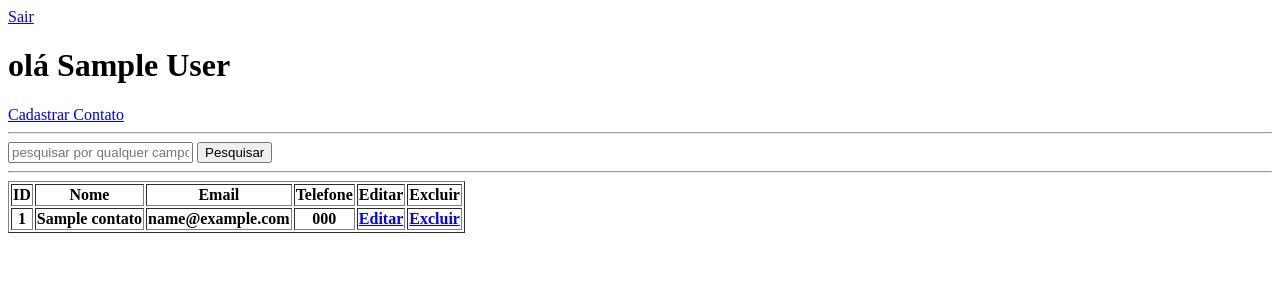
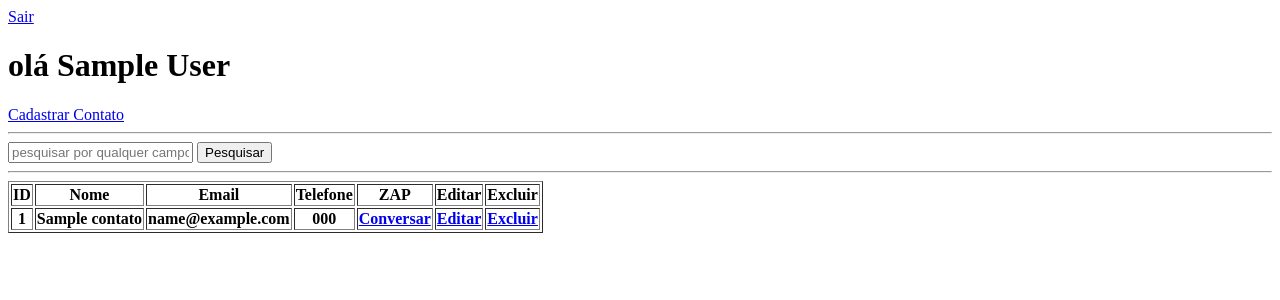
Before and after one commit to HerikCosmo/contatos-agenda, a PHP site: page / in a window 1280 px wide. Shown: the top 300 px of the page. Run offline with PHP 8.4, Linux system fonts and the light colour scheme; the visitor is signed in with stand-in values (Sample User, id 1); tables that the repository leaves empty or names only in its code hold one stand-in row (values such as "Sample post"); lists and menus that the app fills with data are empty.

Commit message:
enviar mensagem para whatsapp

```diff
--- a/index.php
+++ b/index.php
@@ -27,6 +27,7 @@
                 <th>Nome</th>
                 <th>Email</th>
                 <th>Telefone</th>
+                <th>ZAP</th>
                 <th>Editar</th>
                 <th>Excluir</th>
             </tr>
@@ -38,6 +39,7 @@
                     <th><?php echo $contato['nome'] ?></th>
                     <th><?php echo $contato['email'] ?></th>
                     <th><?php echo $contato['telefone'] ?></th>
+                    <th><a href="https://api.whatsapp.com/send?phone=55<?php echo filter_var(str_replace('-', '', $contato['telefone']), FILTER_SANITIZE_NUMBER_INT) ?>" target='_blank'>Conversar</a></th>
                     <th><a href="edicao_contato.php?id=<?php echo $contato['id']?>">Editar</a></th>
                     <th><a href="excluir_contato.php?id=<?php echo $contato['id']?>">Excluir</a></th>
                 </tr>
```
